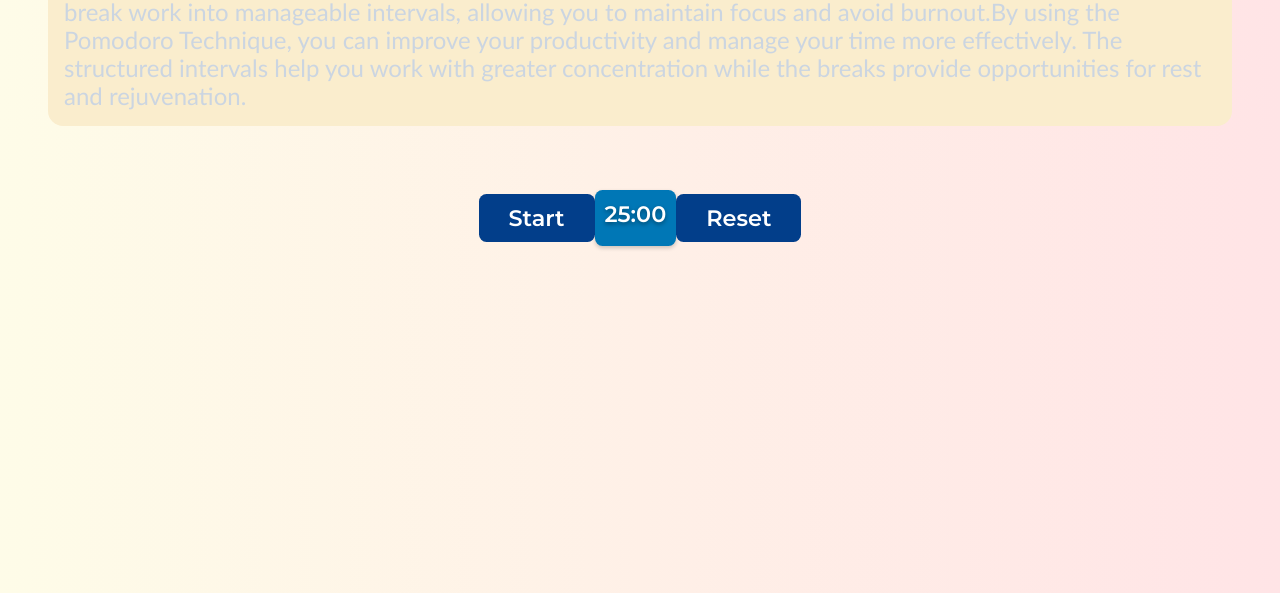
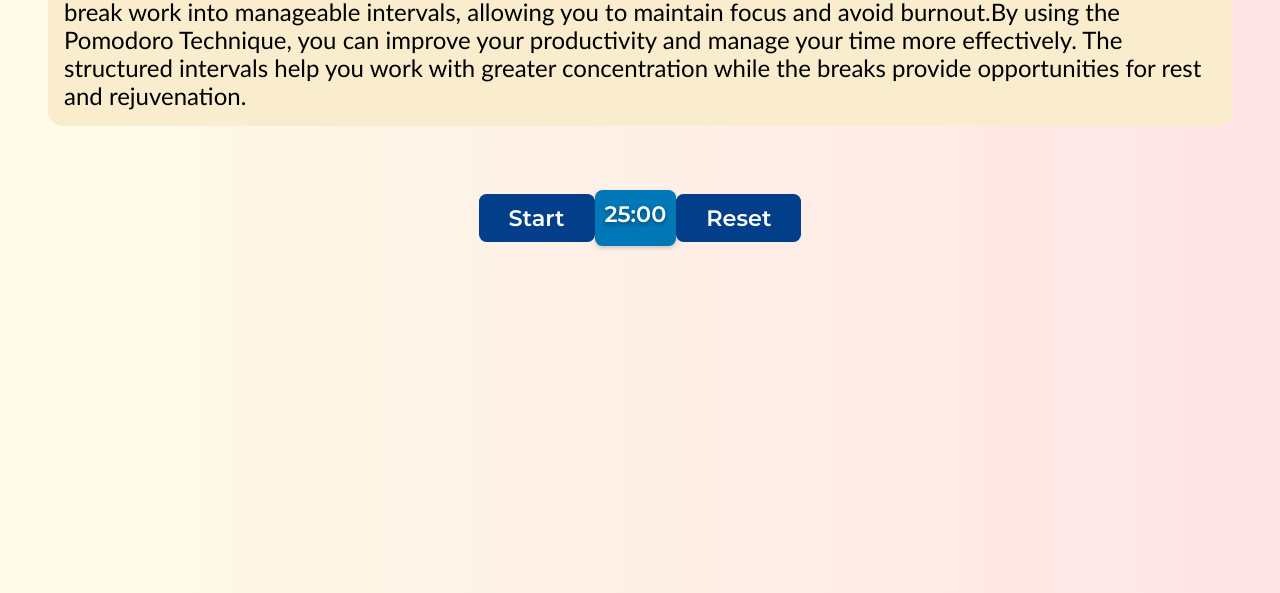
Before and after one commit to akshitagupta15june/Moksh, a plain HTML site: page Pomodro_page/reward.html in a window 1280 px wide. Shown: the part 207-800 px from the top of the page. Drawn offline with nearby package versions, Linux system fonts and the light colour scheme; a script that the page names is missing; a web font is replaced by a local one.

```diff
--- a/Pomodro_page/reward.css
+++ b/Pomodro_page/reward.css
@@ -11,7 +11,7 @@
   background-size: cover;
 }
 p {
-  color: #CBD5E1;
+  color: rgb(0, 0, 0);
 }
 
 ol {
```
